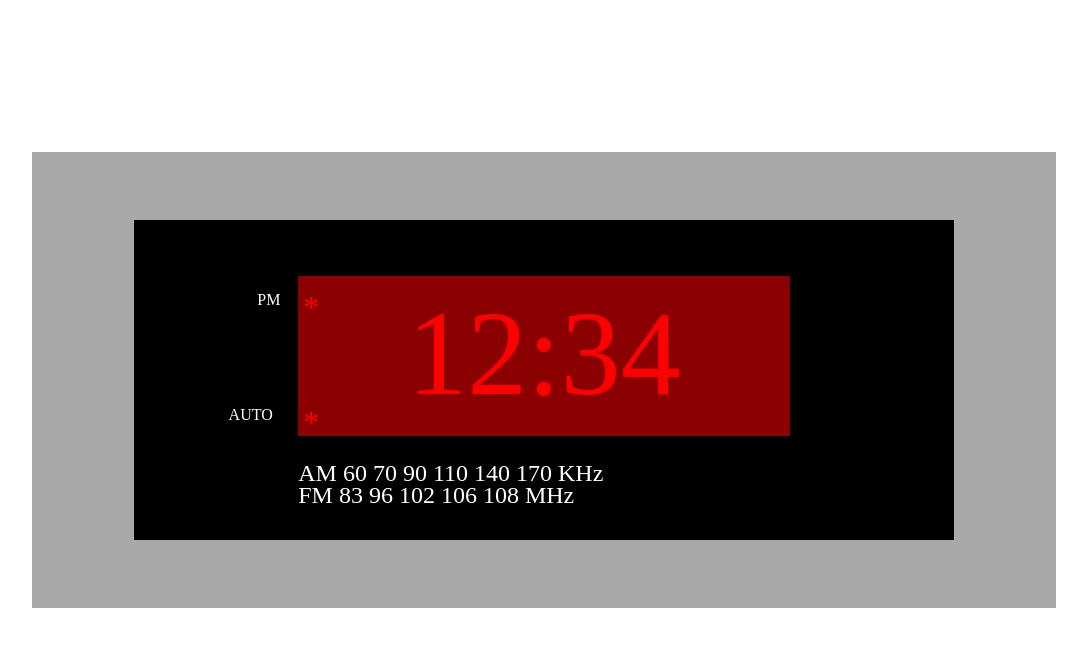
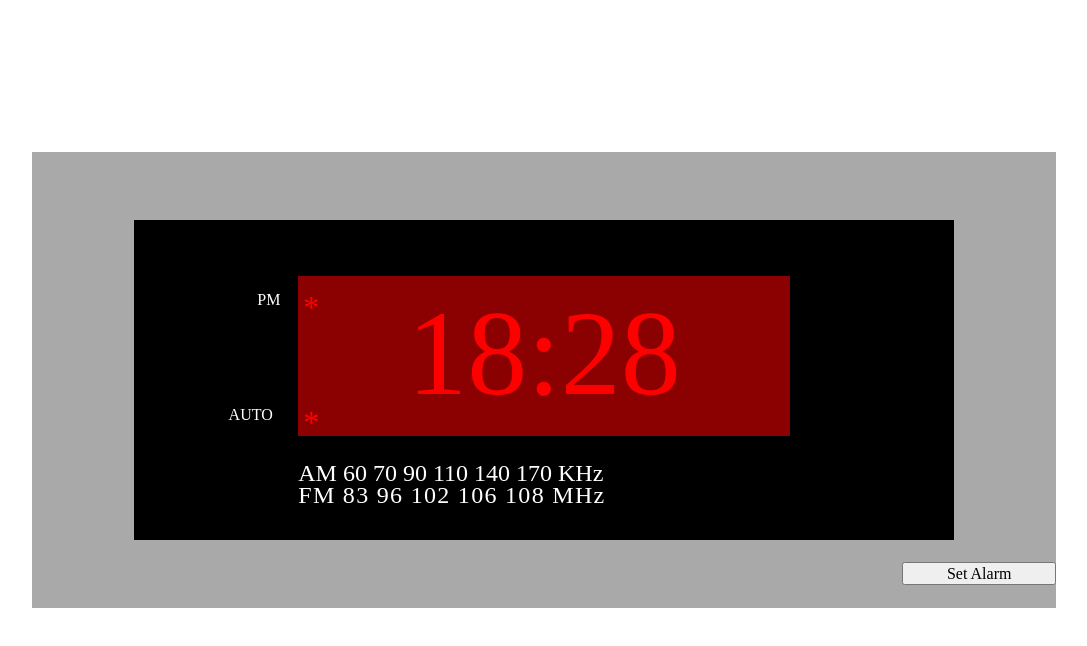
Before and after one commit to ryandagg/Wakeup-Time, a plain HTML site: page index.html in a window 1280 px wide. Shown: the whole page, without its empty margins (96-1183 px from the left). Drawn offline with nearby package versions, Linux system fonts and the light colour scheme.

Commit message:
Alarm clock working, not robust.

```diff
--- a/main.css
+++ b/main.css
@@ -5,7 +5,7 @@
 	position: relative;
 }
 
-.outer-shell, .inner-shell, .clock-screen, .clock-text, .am-freq-text, .fm-freq-text, .pm-text, .auto-text, .pm-dot, .auto-dot {
+.outer-shell, .inner-shell, .clock-screen, .clock-text, .am-freq-text, .fm-freq-text, .pm-text, .auto-text, .pm-dot, .auto-dot, .set-alarm-button {
 	display: block;
 	position: absolute;
 	margin: auto;
@@ -63,13 +63,14 @@
 	/*display: inline-block;*/
 	width: 60%;
 	top: 82%;
-
+	letter-spacing: 1.3px;
 	font-size: 1.5em;
 }
 
 .pm-text {
 	width: 70%;
 	top: 22%;
+
 }
 
 .auto-text {
@@ -88,3 +89,9 @@
 	left: 1%;
 	font-size: 2em;
 }
+
+.set-alarm-button {
+	height: 5%;
+	top: 85%;
+	left: 85%;
+}
--- a/main.js
+++ b/main.js
@@ -1,14 +1,16 @@
 $(document).on('ready', function() {
+	var time = new Date();
 	var outerShell = $('<div class="outer-shell"></div>');
  	var innerShell = $('<div class="inner-shell"></div>');
  	var clockScreen = $('<div class="clock-screen"></div>');
- 	var clockText = $('<div class="clock-text">12:34</div>')
+ 	var clockText = $('<div class="clock-text">' + time.getHours() + ":" + time.getMinutes() + '</div>')
  	var pmText = $("<div class='pm-text'>PM</div>");
  	var autoText = $("<div class='auto-text'>AUTO</div>");
  	var pmDot = $("<div class='pm-dot'>*</div>");
  	var autoDot = $("<div class='auto-dot'>*</div>");
  	var amFreqText = $("<div class='am-freq-text'>AM  60  70  90  110  140  170     KHz</div>");
  	var pmFreqText = $("<div class='fm-freq-text'>FM  83  96  102  106  108     MHz</div>");
+ 	var setAlarmButton = $("<button class='set-alarm-button'>Set Alarm</button>")
 
 
 
@@ -23,6 +25,23 @@ $(document).on('ready', function() {
 	innerShell.append(autoText)
 
  	outerShell.append(innerShell);
+ 	outerShell.append(setAlarmButton);
 
+ 	var time = new Date();
+
+ 	var timer =setInterval(function(){myTimer()}, 1000);
+
+	function myTimer() {
+		time = new Date();
+	    clockText.text(time.getHours() + ":" + time.getMinutes());
+	    if (alarmTime === time.getHours() + ":" + time.getMinutes()) {
+	    	alert("Wake up bitch!")
+	    }
+	}
  	$('.container').append(outerShell);
+
+ 	$('.set-alarm-button').on('click', function() {
+ 		window.alarmTime = prompt("When do you want to set the alarm?");
+ 	})
+
 });
```
Also changed, not shown: min/main.min.js.
